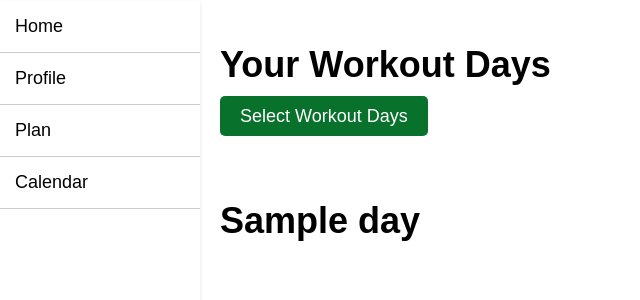
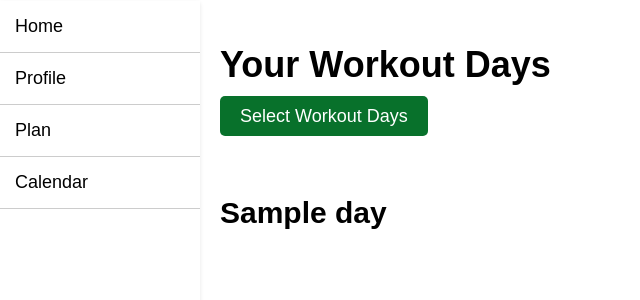
Before and after one commit to olincollege/LTRAC, a Flask app: template templates/calendar.html in a window 1280 px wide. Shown: the part 85-385 px from the top of the page, without its empty margins (0-640 px from the left). Run offline with Flask 3, Linux system fonts and the light colour scheme; the template is opened without the code that fills it: most values are stand-ins (such as "Sample title", 1, 10 or a date in 2020).

Commit message:
Font change to match other page styles

```diff
--- a/templates/calendar.html
+++ b/templates/calendar.html
@@ -26,6 +26,10 @@
     .day-block{
         margin-right: 60px;
         margin-top: 30px;
+    }
+
+    .day{
+        font-size: 30px;
     }
 
     .no-days-selected{
```
Also changed, not shown: static/img/LenGreen.jpg (deleted).
